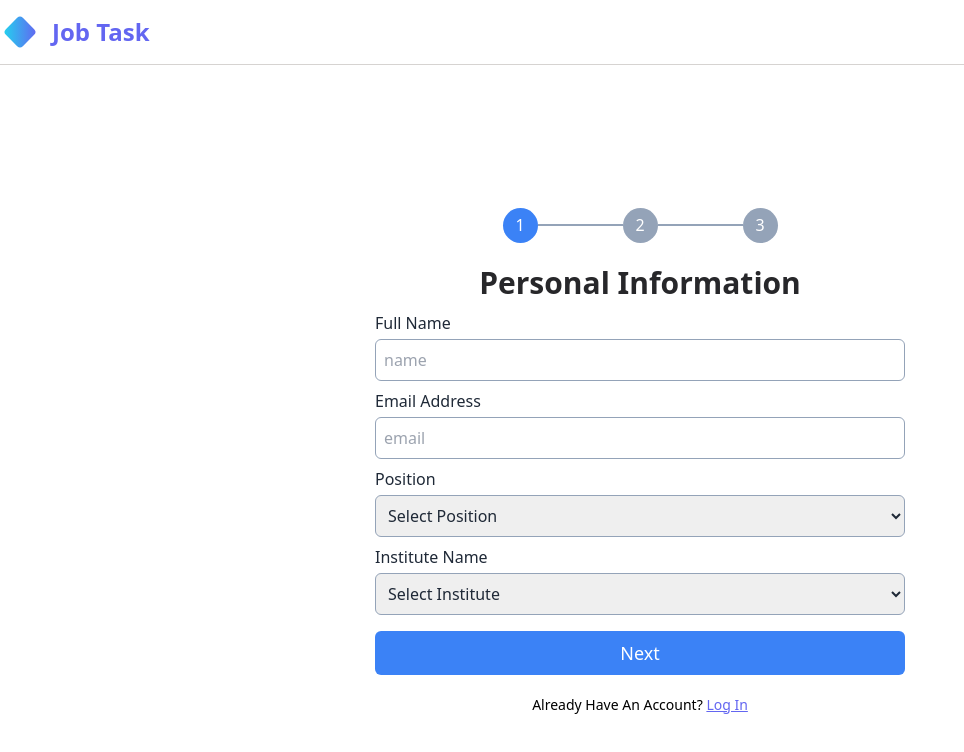
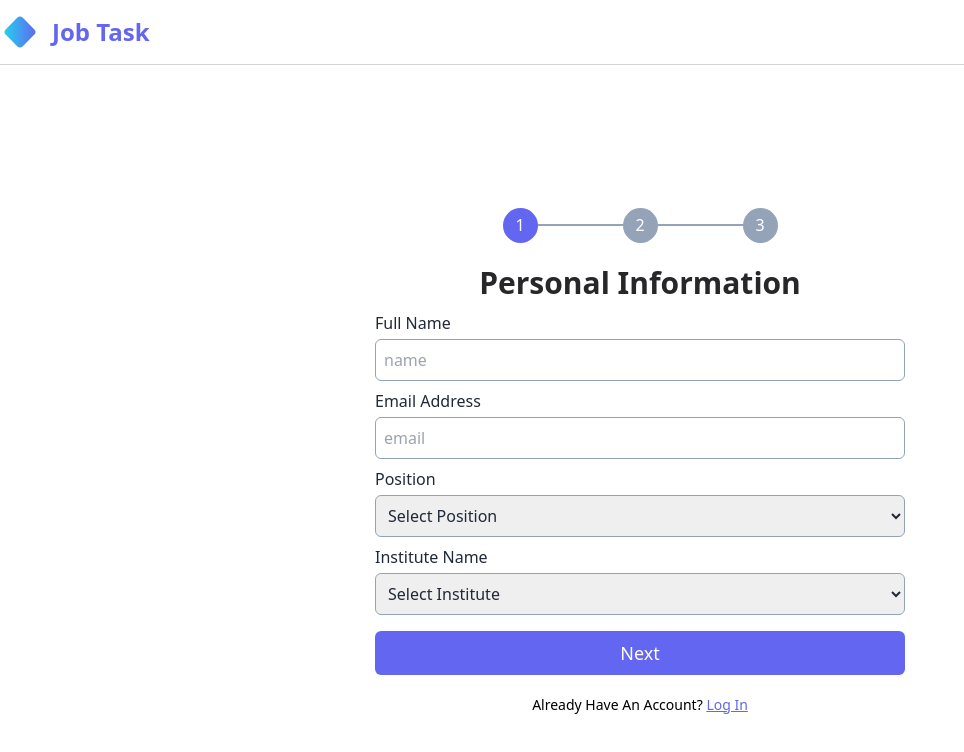
Before and after one commit to Ashik465/Leafy-indoor-plant-website, a React (Vite) app: page /signup in a window 1280 px wide. Shown: the top 752 px of the page, without its empty margins (0-964 px from the left). Built offline with nearby package versions, Linux system fonts and the light colour scheme.

Commit message:
button color change in sign-up page

```diff
--- a/src/Pages/signup/SignUp.jsx
+++ b/src/Pages/signup/SignUp.jsx
@@ -60,11 +60,11 @@ const SignUp = () => {
           {
             // eslint-disable-next-line react/jsx-no-undef
             formArray.map((v, i) => <React.Fragment key={i}>
-            <div  className={`w-[35px] my-3 text-white rounded-full ${formNo - 1 === i || formNo - 1 === i + 1 || formNo === formArray.length ? 'bg-blue-500' : 'bg-slate-400'} h-[35px] flex justify-center items-center`}>
+            <div  className={`w-[35px] my-3 text-white rounded-full ${formNo - 1 === i || formNo - 1 === i + 1 || formNo === formArray.length ? 'bg-indigo-500' : 'bg-slate-400'} h-[35px] flex justify-center items-center`}>
               {v}
             </div>
               {
-                i !== formArray.length - 1 && <div className={`w-[85px] h-[2px] ${formNo === i + 2 || formNo === formArray.length ? 'bg-blue-500' : 'bg-slate-400'}`}></div>
+                i !== formArray.length - 1 && <div className={`w-[85px] h-[2px] ${formNo === i + 2 || formNo === formArray.length ? 'bg-indigo-500' : 'bg-slate-400'}`}></div>
               }
             </React.Fragment>)
           }
@@ -115,38 +115,7 @@ const SignUp = () => {
                                 <option value='Holy Family Red Crescent Medical College'>Holy Family Red Crescent Medical College</option>
                             </select>
                         </div>
-                        {/* education level input field */}
-                        {/* <div className='flex flex-col mb-2'>
-                            <label htmlFor="educationLevel">Education Level</label>
-                            <select
-                                value={state.educationLevel}
-                                onChange={inputHandle}
-                                className='p-2 border border-slate-400 mt-1 outline-0 focus:border-blue-500 rounded-md'
-                                name='educationLevel'
-                            >
-                                <option value=''>Select Education Level</option>
-                                <option value='SSC'>Secondary School Certificate (SSC)</option>
-                                <option value='HSC'>Higher Secondary School Certificate (HSC)</option>
-                                <option value='Diploma'>Diploma</option>
-                                <option value='BSC'>Bachelor of Science (BSC)</option>
-                                <option value='MA'>Master of Arts (MA)</option>
-                                <option value='BA'>Bachelor of Arts (BA)</option>
-                            </select>
-                        </div> */}
-                        {/* work time input field */}
-                        {/* <div className='flex flex-col mb-2'>
-                            <label htmlFor="workTime">Work Time</label>
-                            <select
-                                value={state.workTime}
-                                onChange={inputHandle}
-                                className='p-2 border border-slate-400 mt-1 outline-0 focus:border-blue-500 rounded-md'
-                                name='workTime'
-                            >
-                                <option value=''>Select Work Time</option>
-                                <option value='Full Time'>Full Time</option>
-                                <option value='Part Time'>Part Time</option>
-                            </select>
-                        </div> */}
+
 
                         {/* Conditionally render Education Level or Work Time based on selected position */}
                         {isActiveStep(1) && state.position === 'teacher' && (
@@ -185,7 +154,7 @@ const SignUp = () => {
                         )}
 
             <div className='mt-4 flex justify-center items-center'>
-              <button onClick={next} className='px-3 py-2 text-lg rounded-md w-full text-white bg-blue-500'>Next</button>
+              <button onClick={next} className='px-3 py-2 text-lg rounded-md w-full text-white bg-indigo-500'>Next</button>
             </div>
           </div>
         }
```
